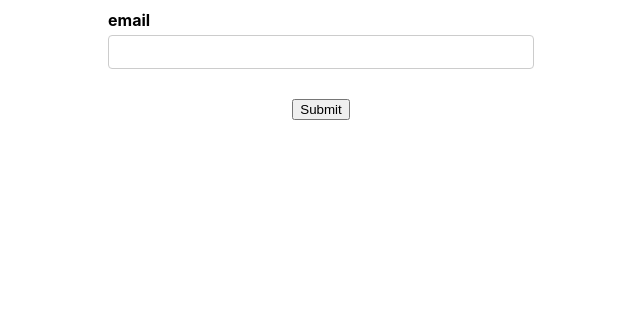
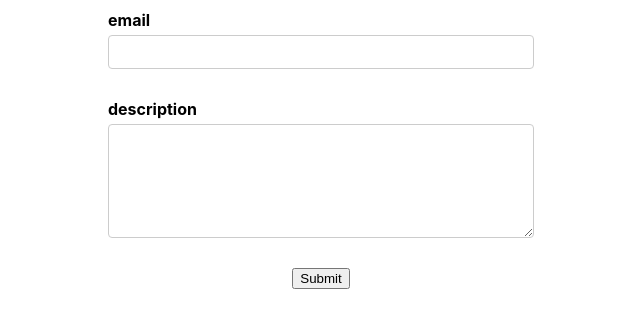
Before and after one commit to auronvila/react-ts-formik, a React (Vite) app: page / in a window 1280 px wide. Shown: the top 328 px of the page, without its empty margins (319-959 px from the left). Built offline with nearby package versions, Linux system fonts and the light colour scheme.

Commit message:
added text area custom component

```diff
--- a/src/components/formik/FormikContainer.tsx
+++ b/src/components/formik/FormikContainer.tsx
@@ -4,11 +4,13 @@ import FormikControl from "./FormikControl.tsx";
 
 export default function FormikContainer() {
   const validationSchema = Yup.object({
-    email: Yup.string().required()
+    email: Yup.string().required(),
+    description: Yup.string().required()
   })
 
   const initialValues = {
-    email: ''
+    email: '',
+    description: ''
   }
 
   function onSubmit(values) {
@@ -21,6 +23,7 @@ export default function FormikContainer() {
         {(formik: FormikProps<typeof initialValues>) => (
           <Form>
             <FormikControl control={'input'} label={'email'} name={'email'} type={'email'}/>
+            <FormikControl control={'textarea'} label={'description'} name={'description'} type={'text'}/>
             <button type={'submit'}>
               Submit
             </button>
--- a/src/components/formik/FormikControl.tsx
+++ b/src/components/formik/FormikControl.tsx
@@ -1,4 +1,5 @@
 import Input from "./Input.tsx";
+import TextArea from "./TextArea.tsx";
 
 interface FormikControlProps {
   control: 'input' | 'textarea' | 'select' | 'radio' | 'checkbox' | 'date'
@@ -9,10 +10,12 @@ interface FormikControlProps {
 
 export default function FormikControl(props: FormikControlProps) {
   const {control, ...rest} = props;
+
   switch (control) {
     case 'input':
       return <Input {...rest}/>
     case 'textarea':
+      return <TextArea {...rest}/>
     case 'select':
     case'radio':
     case 'checkbox':
--- /dev/null
+++ b/src/components/formik/TextArea.tsx
@@ -0,0 +1,20 @@
+import {ErrorMessage, Field} from "formik";
+
+interface TextAreaProps {
+  label: string
+  name: string
+  type: string
+}
+
+export default function TextArea(props: TextAreaProps) {
+  const {label, name, ...rest} = props;
+  return (
+    <>
+      <div className={'form-control'}>
+        <label htmlFor={name}>{label}</label>
+        <Field rows={5} as={'textarea'} id={name} name={name} {...rest}/>
+        <ErrorMessage name={name} component={'div'} className={'error-message'}/>
+      </div>
+    </>
+  )
+}
```
